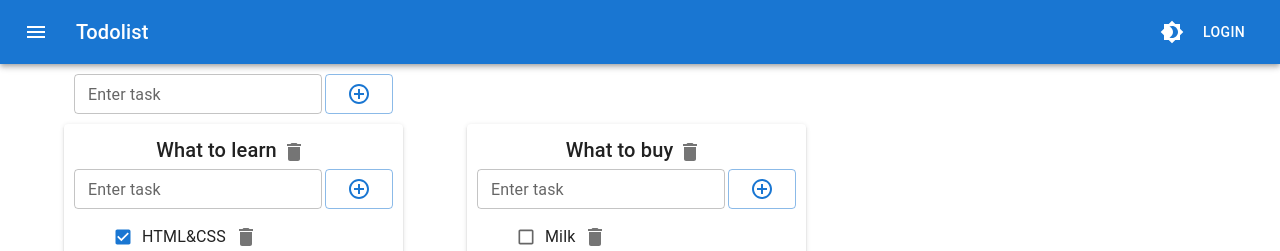
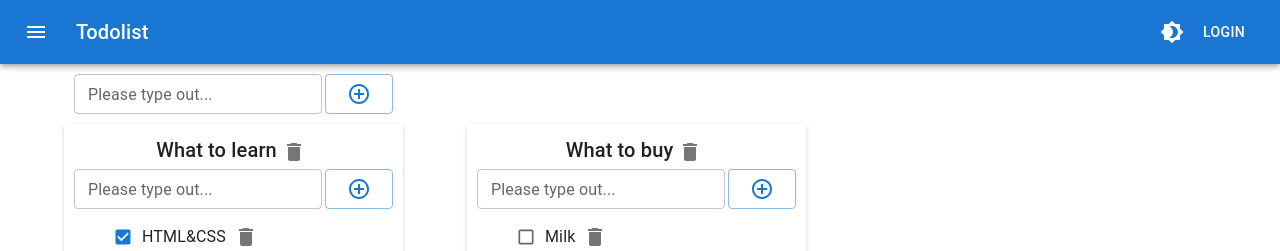
Before and after one commit to VeryStone69/Planner_It-Incubator, a React (Create React App) app: page / in a window 1280 px wide. Shown: the top 251 px of the page. Built offline with nearby package versions, Linux system fonts and the light colour scheme.

Commit message:
update: error message

```diff
--- a/src/AddItemForm.tsx
+++ b/src/AddItemForm.tsx
@@ -38,7 +38,7 @@ export const AddItemForm = (props:PropsType) => {
                 sx={{mr:"3px"}}
                 variant={"outlined"}
                 size={"small"}
-                label = {"Enter task"}
+                label = {error ? error:"Please type out..."}
                 value={title}
                 onChange={onChangeHandler}
                 onKeyPress={onKeyPressHandler}
@@ -50,7 +50,6 @@ export const AddItemForm = (props:PropsType) => {
                 color = {"primary"}
                 size={"large"}
             ><AddCircleOutlineIcon/></Button>
-            {error && <div className="error-message">{error}</div>}
         </div>
     );
 };
```
